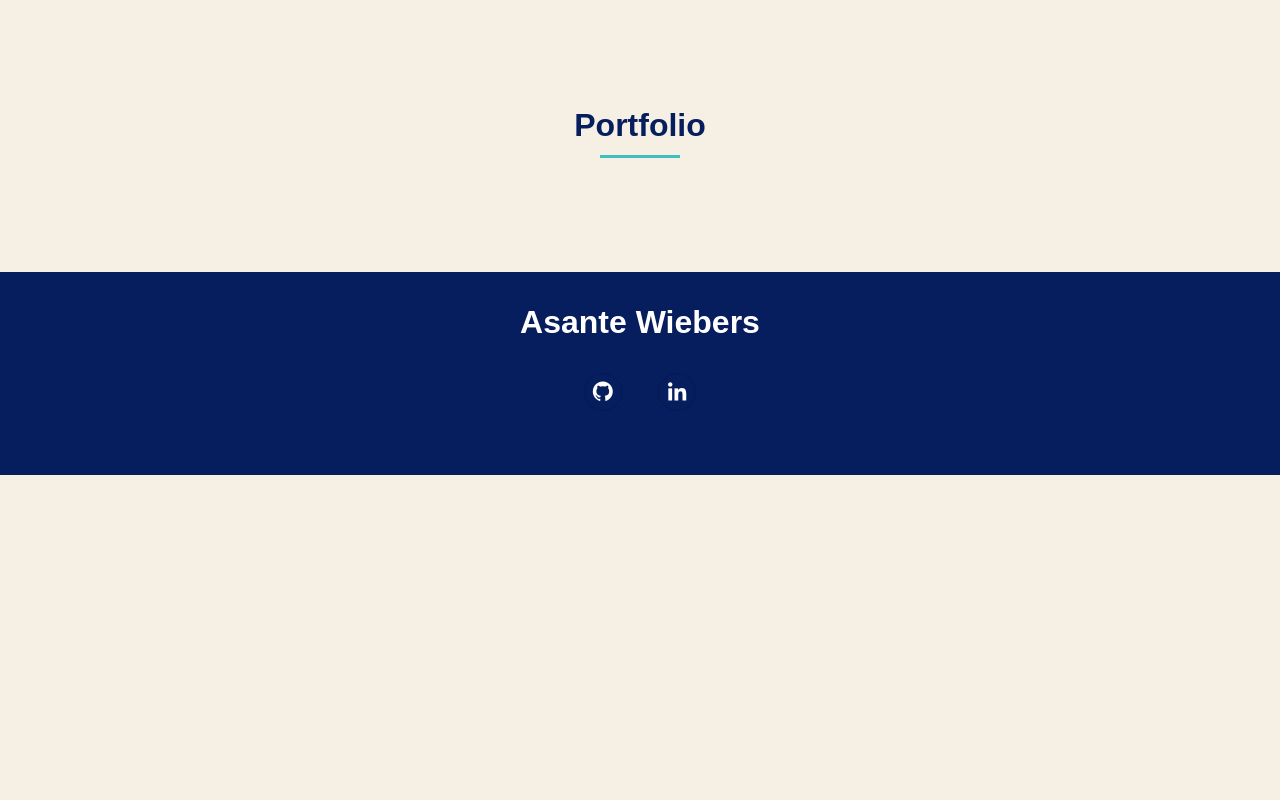
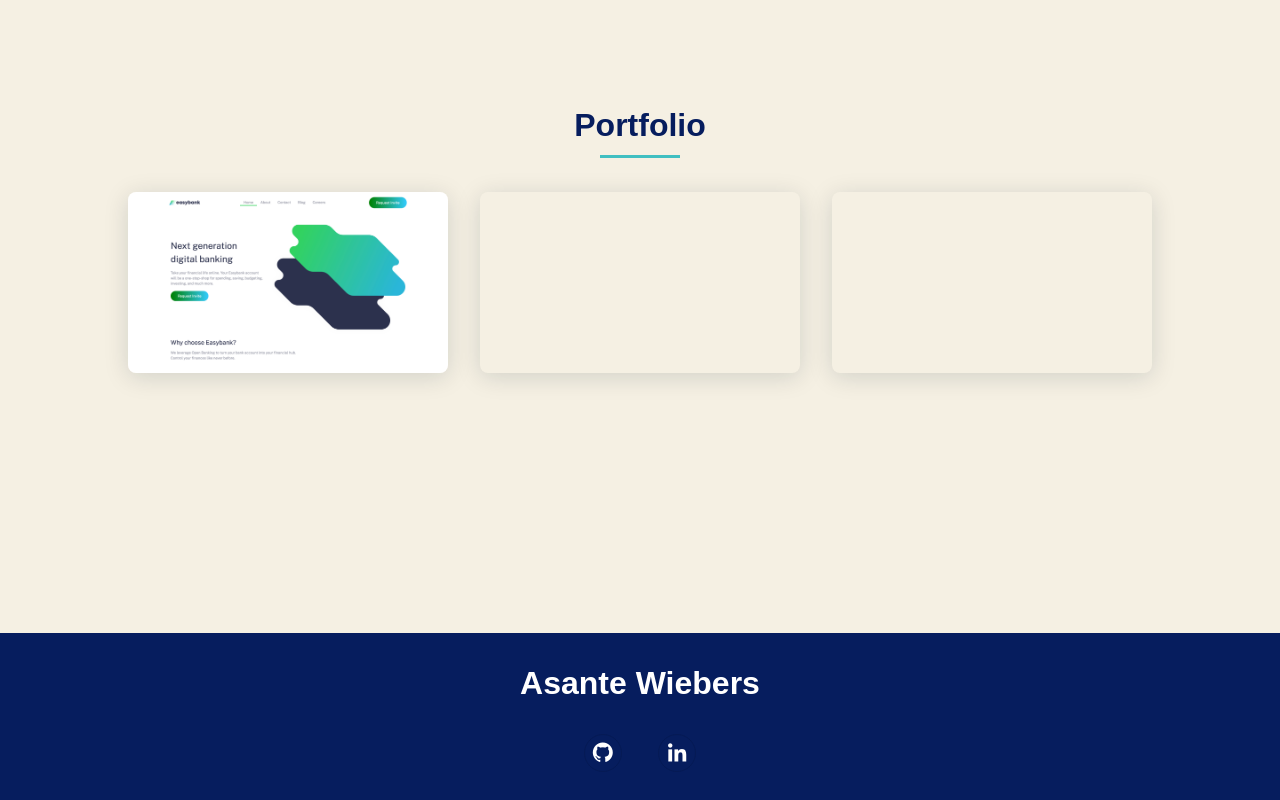
Before and after one commit to Asante76/Asante76.github.io, a plain HTML site: page index.html in a window 1280 px wide. Shown: the part 1211-2011 px from the top of the page. Before the commit the page ends 1686 px from the top, so only its background shows below. Drawn offline with nearby package versions, Linux system fonts and the light colour scheme; a web font is replaced by a local one.

Commit message:
added portfolio image

```diff
--- a/index.html
+++ b/index.html
@@ -102,7 +102,10 @@
     <section class="work section" id="work">
       <h2 class="section-title">Portfolio</h2>
       <div class="work__container bd-grid">
-        <div class="work__img"></div>
+        <div class="work__img">
+          <a href=""></a>
+          <img src="/Images/img/Portfolio_Images/Schermafbeelding 2022-02-28 om 10.42.44.png" alt="">
+        </div>
 
         <div class="work__img"></div>
 
```
Also changed, not shown: Images/img/Portfolio_Images/Schermafbeelding 2022-02-28 om 10.42.44.png (added), Images/img/Portfolio_Images/Schermafbeelding 2022-02-28 om 10.44.22.png (added).
